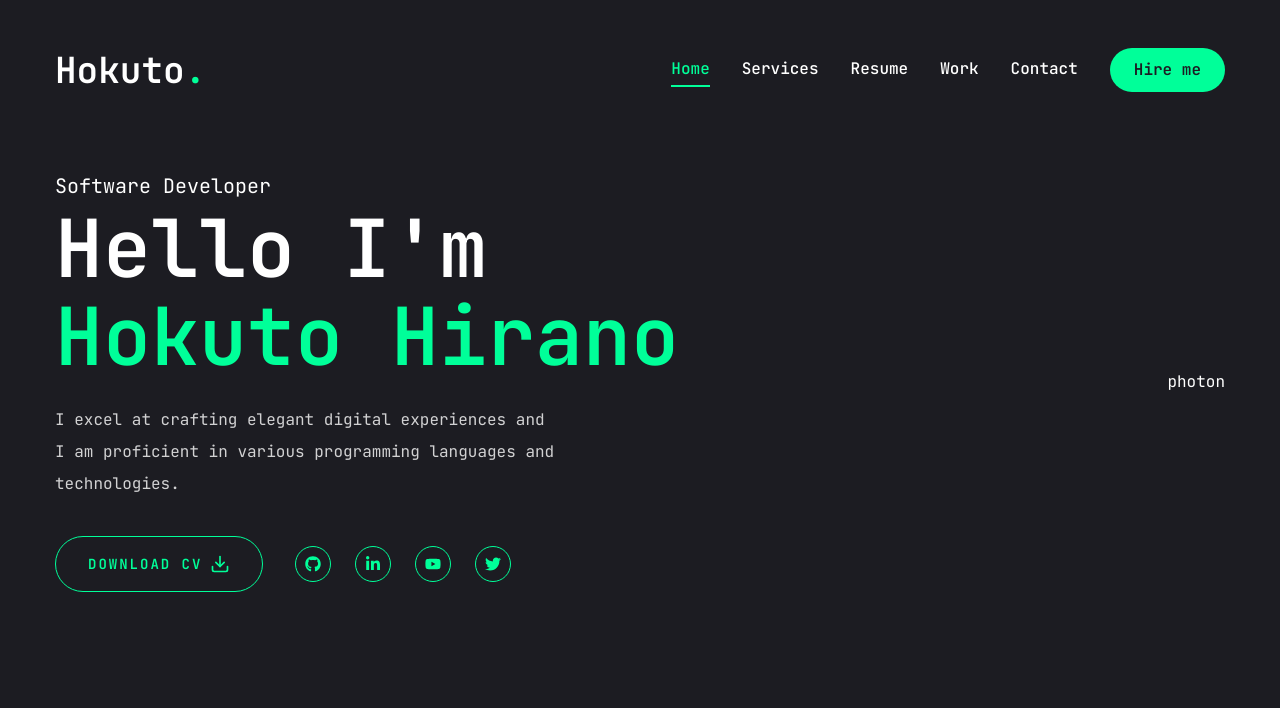
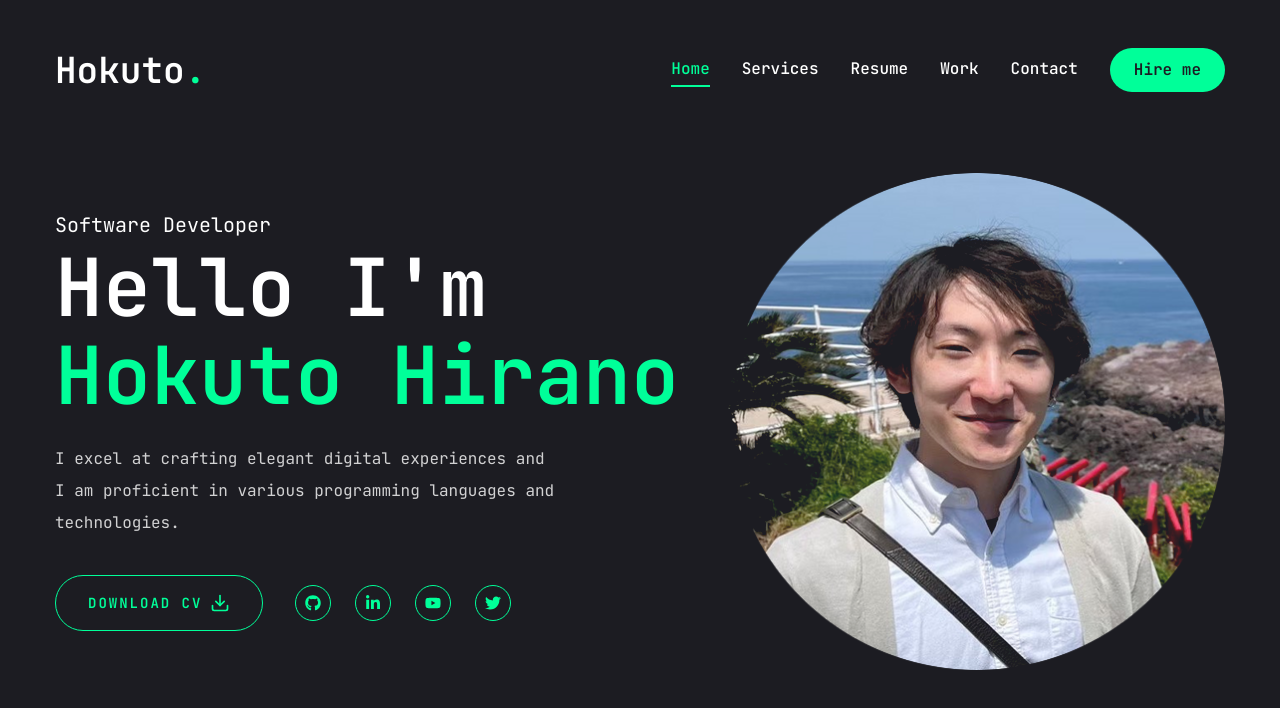
Before and after one commit to hkthirano/portfolio, a Next.js app: page / in a window 1280 px wide. Shown: the top 708 px of the page. Built offline with nearby package versions, Linux system fonts and the light colour scheme.

Commit message:
chore: Add Photo component for displaying profile picture

```diff
--- a/app/page.tsx
+++ b/app/page.tsx
@@ -3,13 +3,14 @@
 
 // components
 import Social from "@/components/Social";
+import Photo from "@/components/Photo";
 
 const Home = () => {
   return <section className="h-full">
     <div className="container mx-auto h-full">
       <div className="flex flex-col xl:flex-row items-center justify-between xl:pt-8 xl:pb-24">
         {/* text */}
-        <div className="text-center xl:text-left">
+        <div className="text-center xl:text-left order-2 xl:order-none">
           <span className="text-xl">Software Developer</span>
           <h1 className="h1 mb-6">
             Hello I&apos;m <br /> <span className="text-accent">Hokuto Hirano</span>
@@ -34,8 +35,10 @@
             </div>
           </div>
         </div>
-        {/* photon */}
-        <div>photon</div>
+        {/* photo */}
+        <div className="order-1 xl:order-none mb-8 xl:mb-0">
+          <Photo />
+        </div>
       </div>
     </div>
   </section>;
--- /dev/null
+++ b/components/Photo.tsx
@@ -0,0 +1,37 @@
+"use client";
+
+import { motion } from "framer-motion";
+import Image from "next/image";
+
+const Photo = () => {
+    return (
+        <div className="w-full h-full relative">
+            <motion.div
+                initial={{ opacity: 0 }}
+                animate={{
+                    opacity: 1,
+                    transition: { delay: 2, duration: 0.4, ease: "easeIn" }
+                }}>
+                {/* image */}
+                <motion.div
+                    initial={{ opacity: 0 }}
+                    animate={{
+                        opacity: 1,
+                        transition: { delay: 2.4, duration: 0.4, ease: "easeInOut" }
+                    }}
+                    className="w-[298px] h-[298px] xl:w-[498px] xl:h-[498px] mix-blend-lighten">
+                    <Image
+                        src="/assets/photo.png"
+                        priority
+                        quality={100}
+                        fill
+                        alt=""
+                        className="object-contain"
+                    />
+                </motion.div>
+            </motion.div>
+        </div>
+    );
+};
+
+export default Photo;
```
Also changed, not shown: public/assets/photo.png (added).
